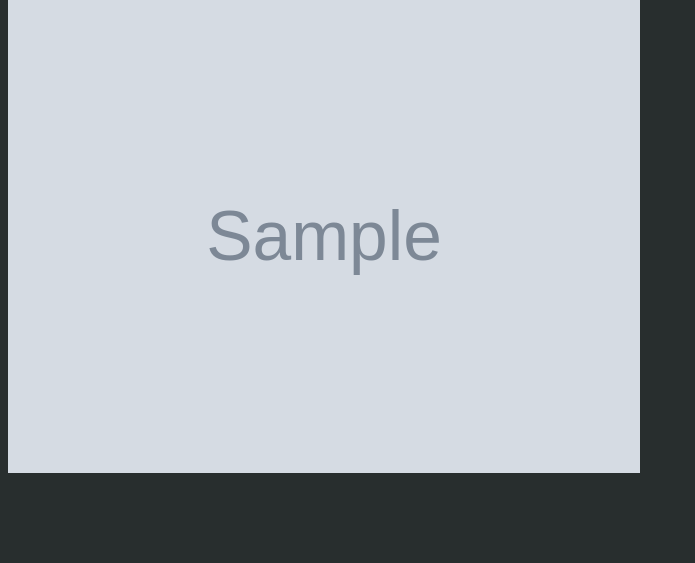
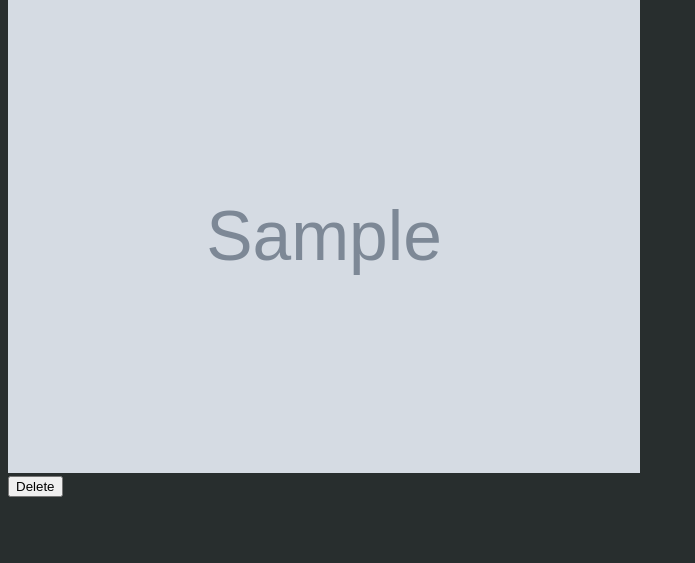
Before and after one commit to Mr-3rd/Music_Notes_App_COPY, a Django app: page /notes/detail/1/ in a window 1280 px wide. Shown: the part 237-800 px from the top of the page, without its empty margins (0-695 px from the left). Run offline with Django 3.2, Linux system fonts and the light colour scheme; data comes from the database, SQL or seed files in the repository; tables that the repository leaves empty hold one stand-in row (values such as "Sample post"); grey boxes marked "Sample" are stand-in pictures; parts of the project's set-up code (start-up, migrations or seed data) failed here and were passed over.

Commit message:
Improved on the delete feature where when users delete a note, the picture will be removed from the media folder/user_images as well

```diff
--- a/lmn/models.py
+++ b/lmn/models.py
@@ -68,6 +68,20 @@ class Note(models.Model):
             raise ValidationError("Cannot add notes to future shows.")
         super(Note, self).save(*args, **kwargs)
 
+    def delete_photo(self, photo):
+        # check if that photo exists first before deleting it
+        if default_storage.exists(photo.name):
+            # Call the custom delete function sending in the photo name
+            default_storage.delete(photo.name)
+
+        # When the place is deleted, delete the picture completely as well.
+
+    def delete(self, *args, **kwargs):
+        if self.photo:
+            self.delete_photo(self.photo)
+
+        super().delete(*args, **kwargs)
+
     def __str__(self):
         # Photo Url will be generated if there is a photo uploaded, else it will display no photo
         photo_str = 'No photo uploaded yet!'
--- a/lmn/templates/lmn/notes/note_detail.html
+++ b/lmn/templates/lmn/notes/note_detail.html
@@ -1,20 +1,33 @@
-{% extends 'lmn/base.html' %}
-{% block content %}
+{% extends 'lmn/base.html' %} {% block content %}
 <h2 id="note-page-title">
   {{ note.show.artist.name }} at {{ note.show.venue.name }} by
-    <a href="{% url 'user_profile' user_pk=note.user.pk %}">{{ note.user.username }}</a>
+  <a href="{% url 'user_profile' user_pk=note.user.pk %}"
+    >{{ note.user.username }}</a
+  >
 </h2>
 <p id="note-title"><b>{{ note.title}}</b></p>
 <p id="note-text">{{ note.text }}</p>
 <!-- Check if any photo is available from users -->
 <p id="note-photo">Photo:</p>
 {% if note.photo %}
-    <img
-      id="user-photo-upload"
-      src="{{note.photo.url}}"
-      alt="Note Detail Photo">
+<img id="user-photo-upload" src="{{note.photo.url}}" alt="Note Detail Photo" />
 <!-- else display no photo's uploaded -->
 {% else %}
 <p id="no_photo_uploaded_text">No Photo uploaded</p>
 {% endif %}
+
+<!-- Delete Button Form -->
+<form action="{% url 'delete_note' note_pk=note.pk %}" method="POST">
+  {% csrf_token %}
+  <input type="submit" value="Delete" onclick="return deleteConfirm()" />
+</form>
+
+<!-- When users click the delete button, they will be shown a confirmation prompt to confirm deletion. If users confirms to delete it, then it will return true and continue to send form request to delete. Else if cancel, then returns false, and the note is not deleted. -->
+<script>
+  function deleteConfirm() {
+    // https://developer.mozilla.org/en-US/docs/Web/API/Window/confirm
+    return confirm('Delete this note?');
+  }
+</script>
+
 {% endblock %}
--- a/lmn/views/views_notes.py
+++ b/lmn/views/views_notes.py
@@ -108,6 +108,7 @@ def note_detail(request, note_pk):
 
 # Delete feature will be available withing that note details
 
+@login_required
 def delete_note(request, note_pk):
     note = get_object_or_404(Note, pk=note_pk)
     # If users is requests want to delete the note, delete that note they are sending in with that note primary key, and then redirect them back to the latest note list page
```
Lines whose indentation alone changed are shown as unchanged.
